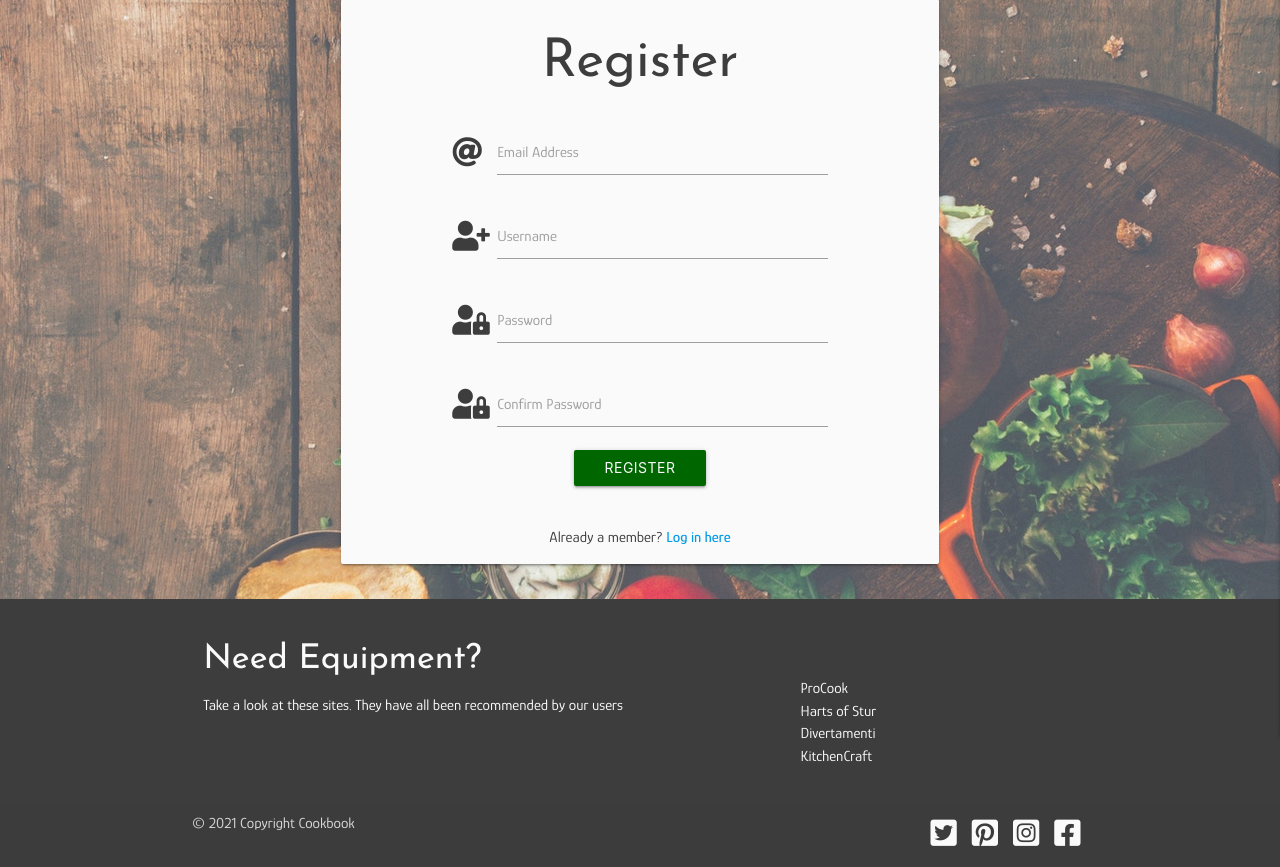
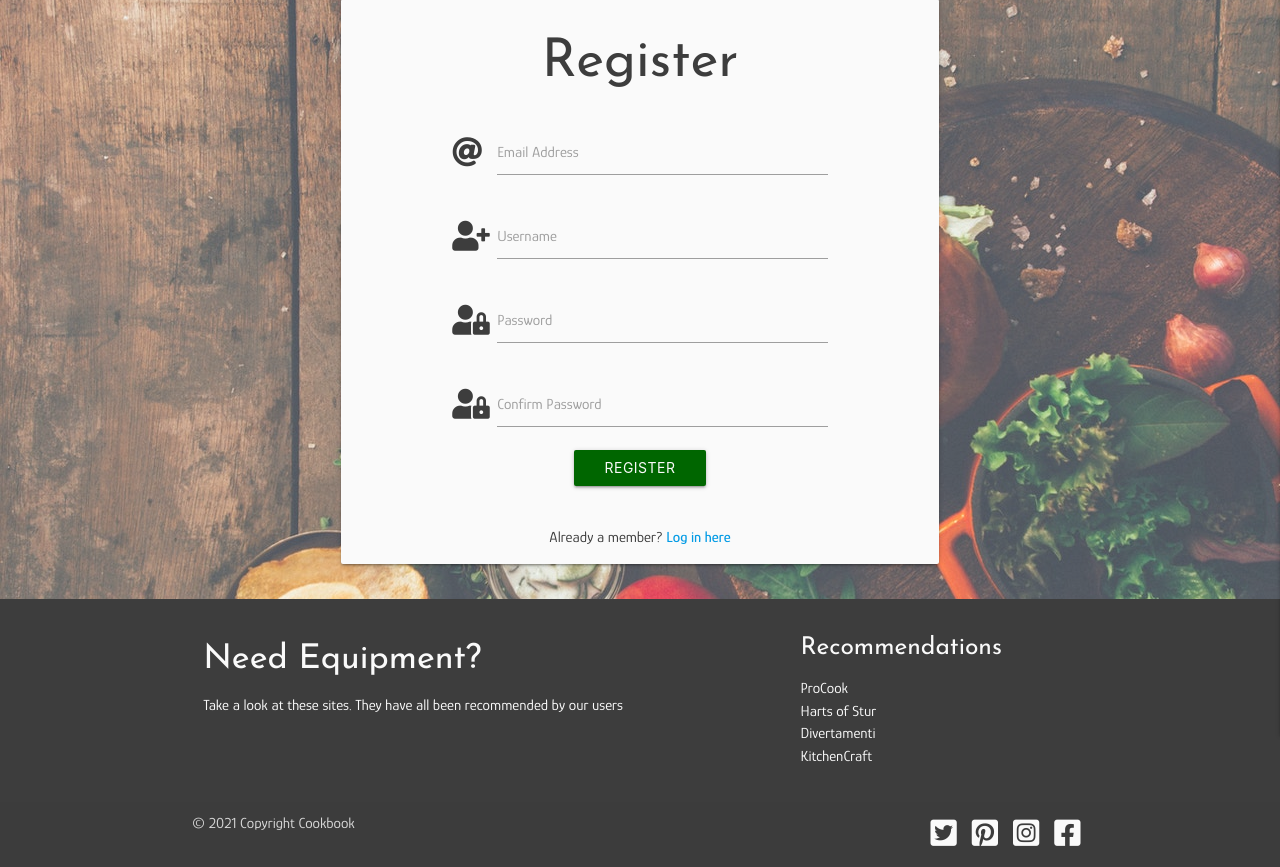
Before and after one commit to tealhorizon87/ms3_cookbook, a Flask app: page /register in a window 1280 px wide. Shown: the part 125-992 px from the top of the page. Run offline with Flask 2, Linux system fonts and the light colour scheme; some libraries are stand-ins or nearby versions.

Commit message:
Fix the font colour issue with the footer, again

```diff
--- a/static/css/style.css
+++ b/static/css/style.css
@@ -70,6 +70,7 @@ nav {
 }
 
 .page-footer h4,
+.page-footer h5,
 .page-footer a {
   color: var(--my-white);
 }
```
